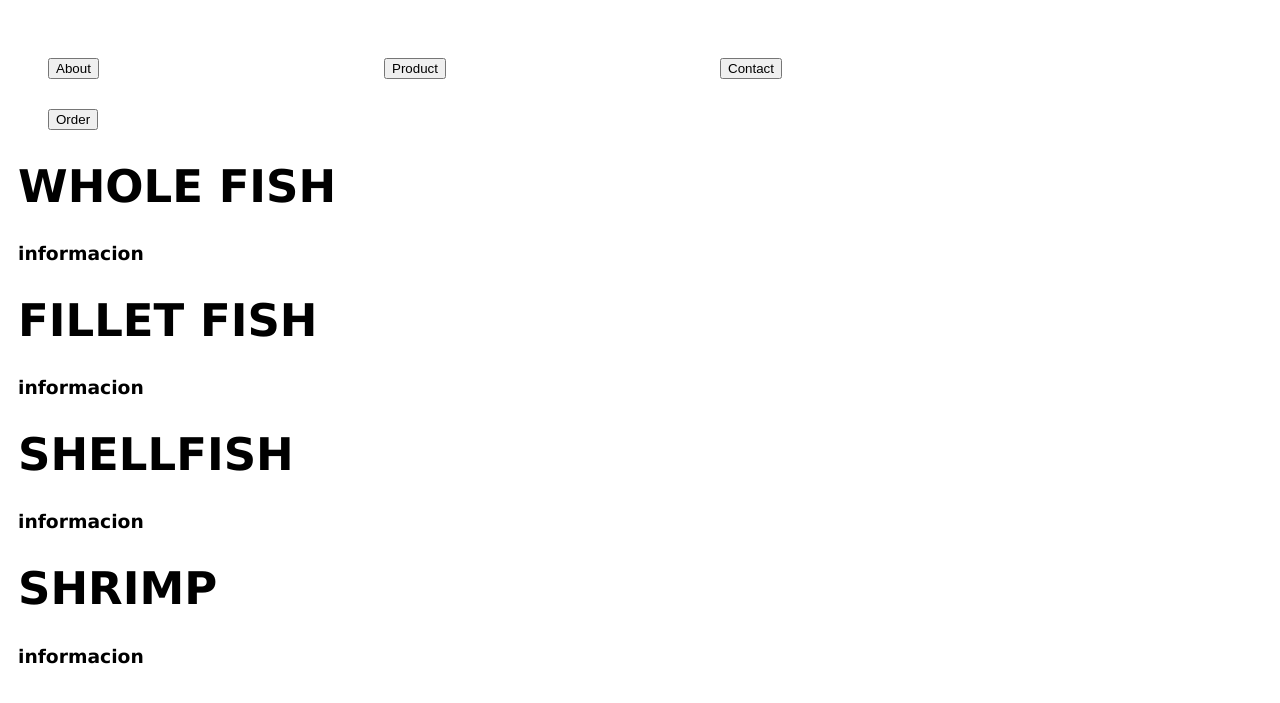
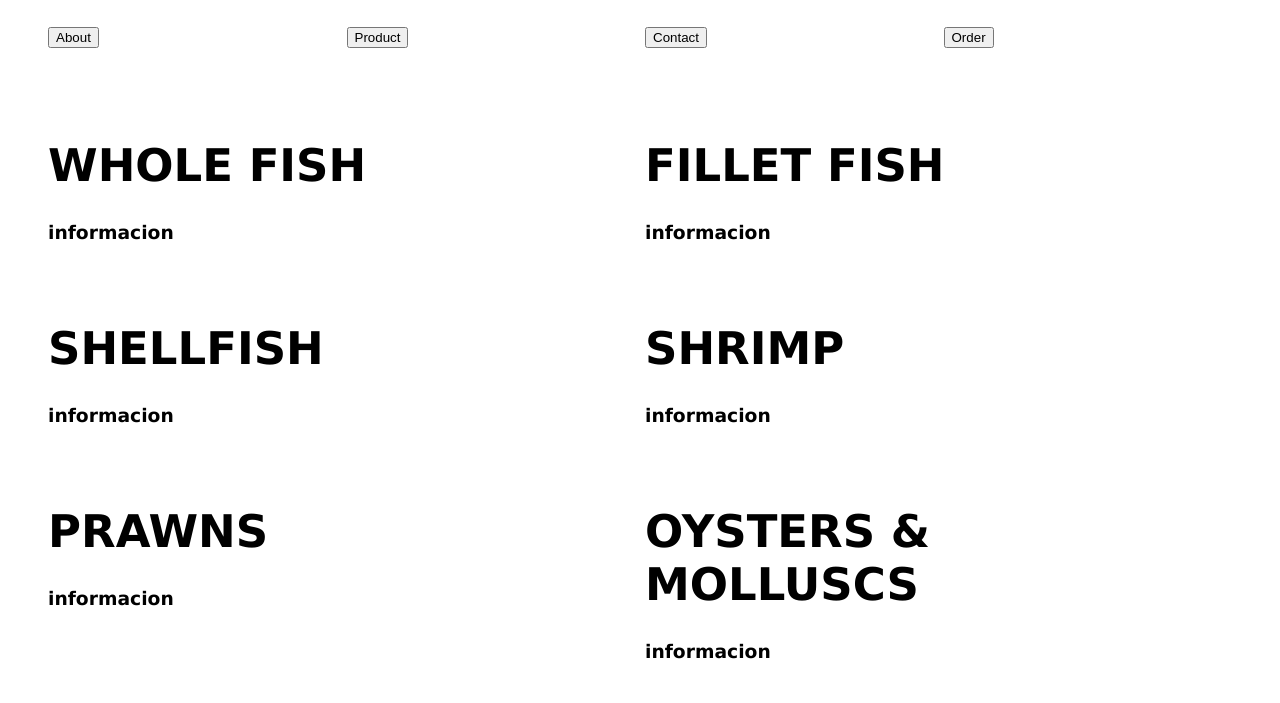
Before and after one commit to AngelRoEst/Practica-3.1, a plain HTML site: page index.html in a window 1280 px wide. Shown: the part 189-892 px from the top of the page. Drawn offline with Linux system fonts and the light colour scheme.

Commit message:
boxes of fish width

```diff
--- a/index.html
+++ b/index.html
@@ -37,21 +37,29 @@
                 <button>Order</button>
             </div>
         </div>
-        <div class="cuerpo">
-            <div id="whole fish">
+        <div class="col-6-cuerpo">
+            <div id="whole fish" class="col-4-wholefish" >
                 <h1>WHOLE FISH</h1>
                 <h3>informacion</h3>
             </div>
-            <div id="fillet fish">
+            <div id="fillet fish" class="col-5-filletfish">
                 <h1>FILLET FISH</h1>
                 <h3>informacion</h3>
             </div>
-            <div id="shellfish">
+            <div id="shellfish" class="col-10-shellfish">
                 <H1>SHELLFISH</H1>
                 <h3>informacion</h3>
             </div>
-            <div id="shrimp">
+            <div id="shrimp" class="col-7-shrimp">
                 <H1>SHRIMP</H1>
+                <h3>informacion</h3>
+            </div>
+            <div id="prawns" class="col-8-prawns">
+                <H1>PRAWNS</H1>
+                <h3>informacion</h3>
+            </div>
+            <div id="oysters-molluscs" class="col-9-oysters-molluscs">
+                <H1>OYSTERS & MOLLUSCS</H1>
                 <h3>informacion</h3>
             </div>
         </div>
--- a/style.css
+++ b/style.css
@@ -1,3 +1,8 @@
+* {
+  box-sizing: border-box;
+}
+
+
 .row::after {
     content: "";
     clear: both;
@@ -35,13 +40,13 @@
     width: 16%;
   }
 
-  .col-4 {width: 33.33%;}
-  .col-5 {width: 41.66%;}
-  .col-6 {width: 50%;}
-  .col-7 {width: 58.33%;}
-  .col-8 {width: 66.66%;}
-  .col-9 {width: 75%;}
-  .col-10 {width: 83.33%;}
+  .col-4-wholefish {width: 50%;}
+  .col-5-filletfish {width: 50%;}
+  .col-6-cuerpo{width: 100%;}
+  .col-7-srhimp{width: 50%;}
+  .col-8-prawns{width: 50%;}
+  .col-9-oysters-molluscs{width: 50%;}
+  .col-10-shellfish {width: 50%;}
   .col-11 {width: 91.66%;}
   .col-12 {width: 100%;}
 
```
